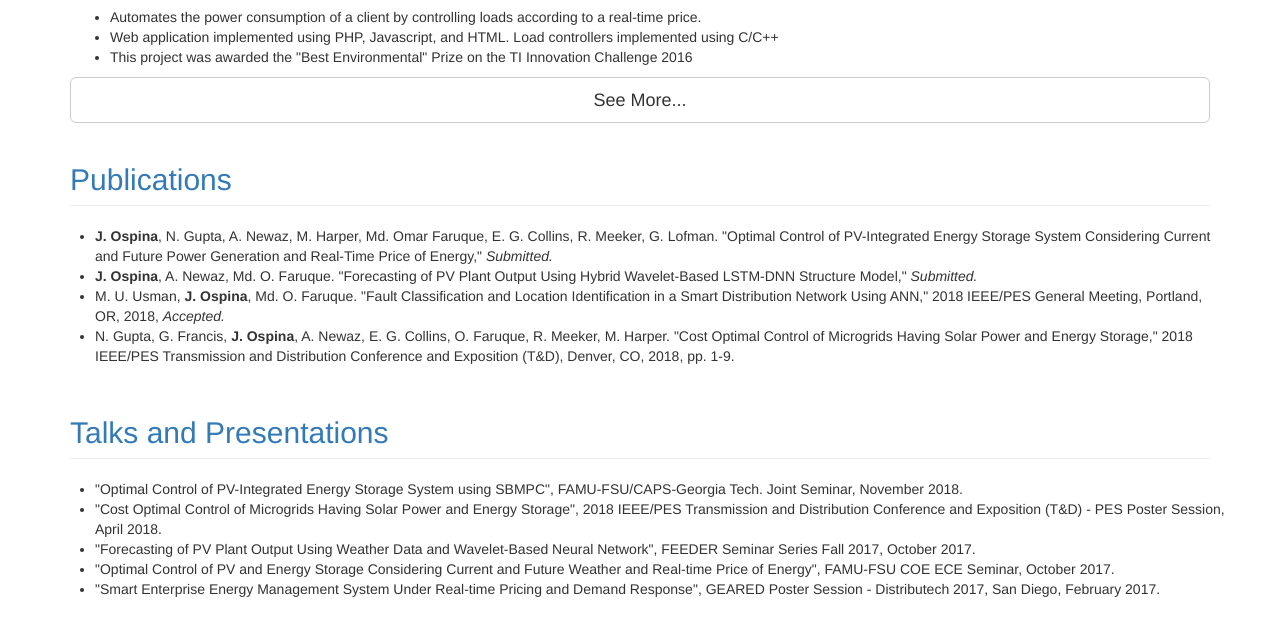
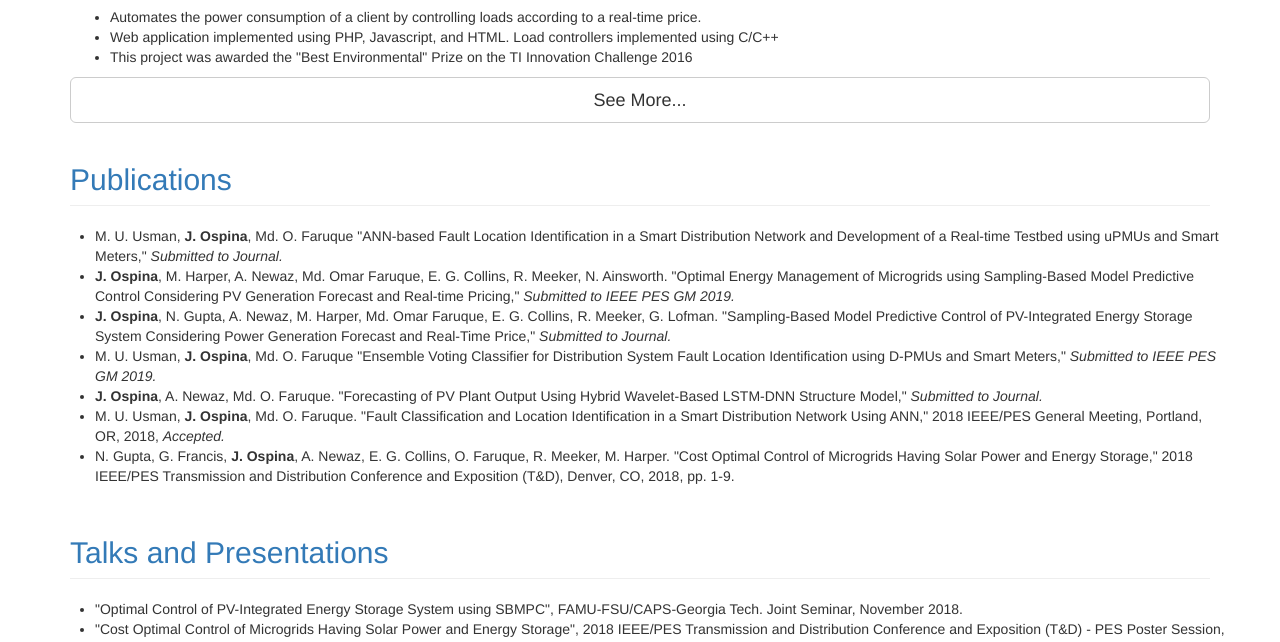
Before and after one commit to juanjospina/juanjospina.github.io, a plain HTML site: page index.html in a window 1280 px wide. Shown: the part 2936-3578 px from the top of the page. Drawn offline with Linux system fonts and the light colour scheme.

Commit message:
Added New Publications being submitted and in revision process.

```diff
--- a/index.html
+++ b/index.html
@@ -378,8 +378,11 @@ real-time energy prices. </li>
                 <a name="publications_info"><h2 class="page-header">Publications</h2></a>
             </div>
             <ul>
-            <li><strong>J. Ospina</strong>, N. Gupta, A. Newaz, M. Harper, Md. Omar Faruque, E. G. Collins, R. Meeker, G. Lofman. "Optimal Control of PV-Integrated Energy Storage System Considering Current and Future Power Generation and Real-Time Price of Energy," <i>Submitted.</i> </li>
-            <li><strong>J. Ospina</strong>, A. Newaz, Md. O. Faruque. "Forecasting of PV Plant Output Using Hybrid Wavelet-Based LSTM-DNN Structure Model," <i>Submitted.</i> </li>
+            <li>M. U. Usman, <strong>J. Ospina</strong>, Md. O. Faruque "ANN-based Fault Location Identification in a Smart Distribution Network and Development of a Real-time Testbed using uPMUs and Smart Meters," <i>Submitted to Journal.</i></li>
+            <li><strong>J. Ospina</strong>, M. Harper, A. Newaz, Md. Omar Faruque, E. G. Collins, R. Meeker, N. Ainsworth. "Optimal Energy Management of Microgrids using Sampling-Based Model Predictive Control Considering PV Generation Forecast and Real-time Pricing," <i>Submitted to IEEE PES GM 2019.</i> </li>
+            <li><strong>J. Ospina</strong>, N. Gupta, A. Newaz, M. Harper, Md. Omar Faruque, E. G. Collins, R. Meeker, G. Lofman. "Sampling-Based Model Predictive Control of PV-Integrated Energy Storage System Considering Power Generation Forecast and Real-Time Price," <i>Submitted to Journal.</i> </li>
+            <li>M. U. Usman, <strong>J. Ospina</strong>, Md. O. Faruque "Ensemble Voting Classifier for Distribution System Fault Location Identification using D-PMUs and Smart Meters," <i>Submitted to IEEE PES GM 2019.</i></li>
+            <li><strong>J. Ospina</strong>, A. Newaz, Md. O. Faruque. "Forecasting of PV Plant Output Using Hybrid Wavelet-Based LSTM-DNN Structure Model," <i>Submitted to Journal.</i> </li>
             <li>M. U. Usman, <strong>J. Ospina</strong>, Md. O. Faruque. "Fault Classification and Location Identification in a Smart Distribution Network Using ANN," 2018 IEEE/PES General Meeting, Portland, OR, 2018, <i>Accepted.</i> </li>
             <li>N. Gupta, G. Francis, <strong>J. Ospina</strong>, A. Newaz, E. G. Collins, O. Faruque, R. Meeker, M. Harper. "Cost Optimal Control of Microgrids Having Solar Power and Energy Storage," 2018 IEEE/PES Transmission and Distribution Conference and Exposition (T&D), Denver, CO, 2018, pp. 1-9.</li>
             </ul>
```
